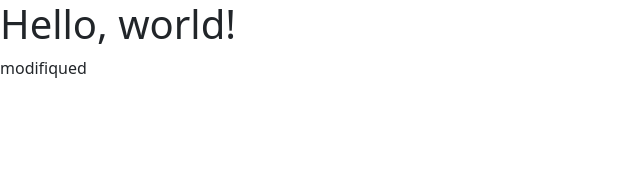
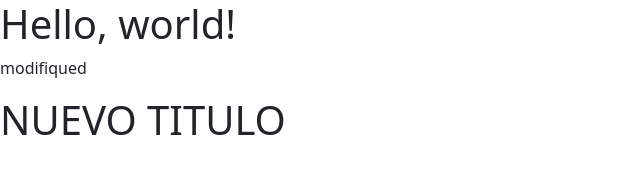
Before and after one commit to AugustovCruz/prueba_1, a plain HTML site: page index.html in a window 1280 px wide. Shown: the whole page, without its empty margins (0-640 px from the left). Drawn offline with nearby package versions, Linux system fonts and the light colour scheme.

Commit message:
Agregue un titulo

```diff
--- a/index.html
+++ b/index.html
@@ -11,4 +11,5 @@
     <script src="https://cdn.jsdelivr.net/npm/bootstrap@5.2.0/dist/js/bootstrap.bundle.min.js" integrity="sha384-A3rJD856KowSb7dwlZdYEkO39Gagi7vIsF0jrRAoQmDKKtQBHUuLZ9AsSv4jD4Xa" crossorigin="anonymous"></script>
   </body>
   <p>modifiqued</p>
+  <h1>NUEVO TITULO</h1>
 </html>
```
